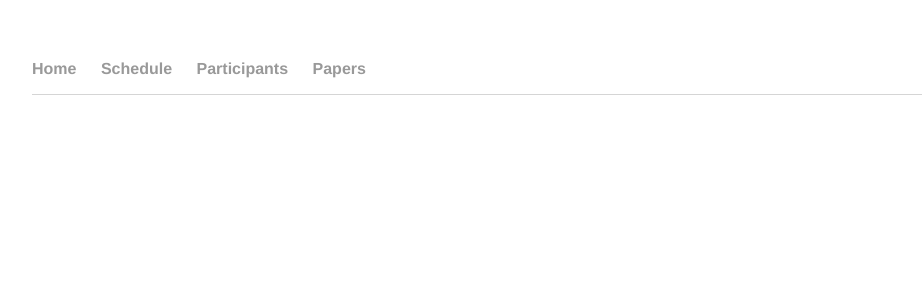
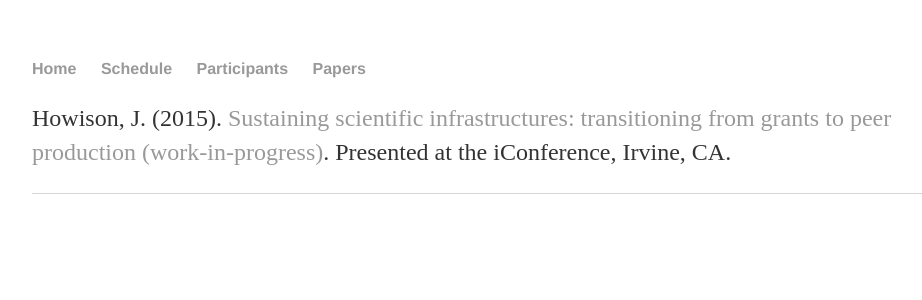
Before and after one commit to howisonlab/portland_workshop, a Jekyll site: the page built from papers.md, in a window 1280 px wide. Shown: the top 300 px of the page, without its empty margins (160-1082 px from the left). Built offline with Jekyll 4.4.1, drawn with Linux system fonts in a browser that asks for light colours; part of the change alters nothing that is shown.

Commit message:
First paper in place

```diff
--- a/_layouts/default.html
+++ b/_layouts/default.html
@@ -17,7 +17,7 @@
 	        		<li><a href="{{ site.github.url }}/">Home</a></li>
 		        	<li><a href="{{ site.github.url }}/schedule.html">Schedule</a></li>
 	        		<li><a href="{{ site.github.url }}/participants.html">Participants</a></li>
-	        		<li><a href="{{ site.github.url }}/papers_to_read.html">Papers</a></li>
+	        		<li><a href="{{ site.github.url }}/papers.html">Papers</a></li>
 	    		</ul>
 			</nav>
 			<div class="container">
--- a/papers.md
+++ b/papers.md
@@ -2,3 +2,5 @@
 layout: default
 title: Papers
 ---
+
+Howison, J. (2015). [Sustaining scientific infrastructures: transitioning from grants to peer production (work-in-progress)](papers/Howison - 2015 - Sustaining scientific infrastructures transitioni.pdf). Presented at the iConference, Irvine, CA.
```
Also changed, not shown: 2 other files.
